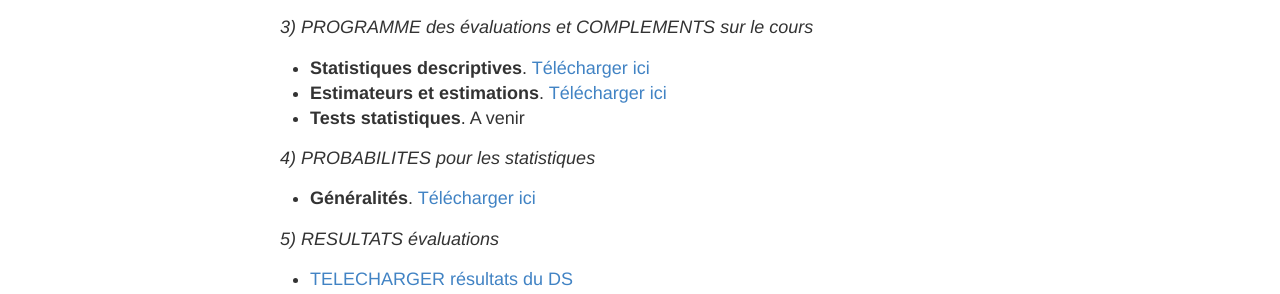
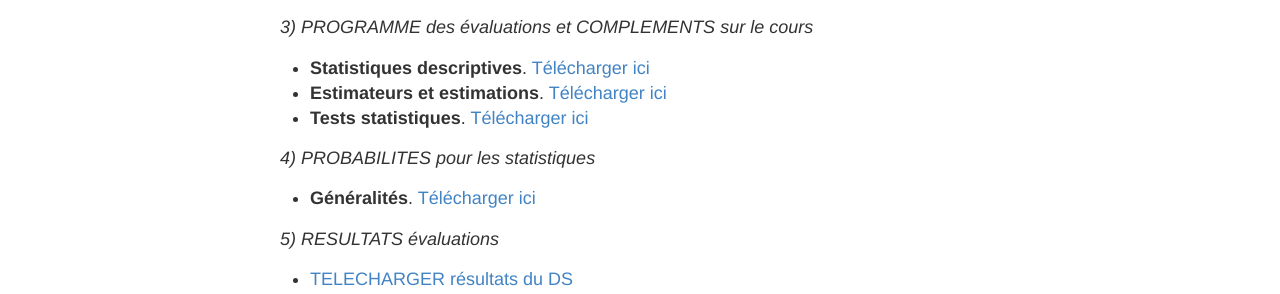
Before and after one commit to vincentrunge/vincentrunge.github.io, a Jekyll site: the page built from Enseignements.md, in a window 1280 px wide. Shown: the part 615-909 px from the top of the page. Built offline with Jekyll 4.4.1, drawn with Linux system fonts in a browser that asks for light colours.

Commit message:
Update Enseignements.md

```diff
--- a/Enseignements.md
+++ b/Enseignements.md
@@ -28,7 +28,7 @@ Les tables statistiques sont disponibles [ici](./Publications/tables_statistique
 
 - **Statistiques descriptives**. [Télécharger ici](./Publications/Stat_descriptives.pdf)
 - **Estimateurs et estimations**. [Télécharger ici](./Publications/Estimation.pdf)
-- **Tests statistiques**. A venir
+- **Tests statistiques**. [Télécharger ici](./Publications/Tests.pdf)
 
 *4) PROBABILITES pour les statistiques*
 
```
